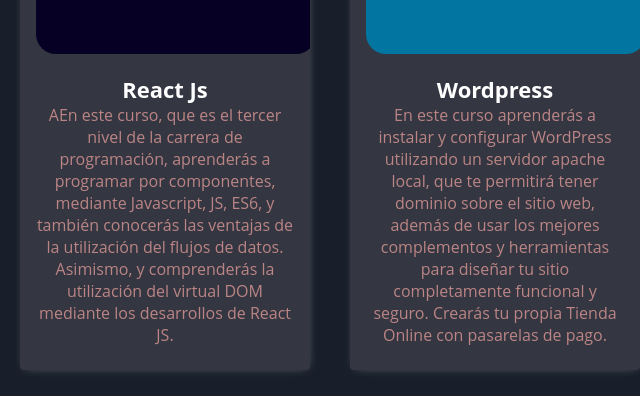
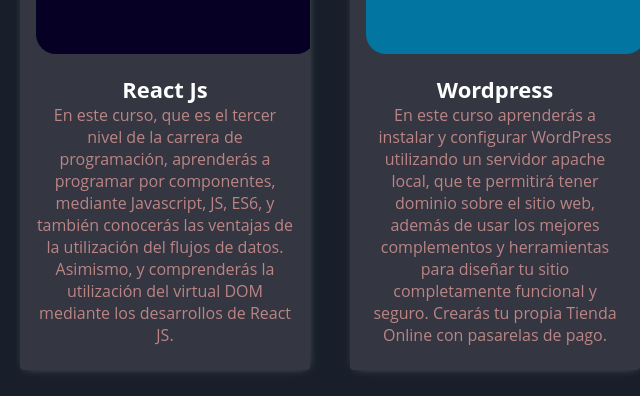
Before and after one commit to AlejandroHDZ2021/PROYECTO-1-Landing-de-Negocio, a plain HTML site: page index.html in a window 1280 px wide. Shown: the part 1198-1594 px from the top of the page, 640-1280 px from the left. Drawn offline with Linux system fonts and the light colour scheme.

Commit message:
Corrigiendo tipografia

```diff
--- a/index.html
+++ b/index.html
@@ -82,7 +82,7 @@
               </div>
               <div class="article-body">
                   <h4 class="article-body__title">React Js</h4>
-                  <p class="article-body__text">AEn este curso, que es el tercer nivel de la carrera de programación, aprenderás a programar por componentes, mediante Javascript, JS, ES6, y también conocerás las ventajas de la utilización del flujos de datos. Asimismo, y comprenderás la utilización del virtual DOM mediante los desarrollos de React JS. </p>
+                  <p class="article-body__text">En este curso, que es el tercer nivel de la carrera de programación, aprenderás a programar por componentes, mediante Javascript, JS, ES6, y también conocerás las ventajas de la utilización del flujos de datos. Asimismo, y comprenderás la utilización del virtual DOM mediante los desarrollos de React JS. </p>
               </div>
 
           </div>
```
